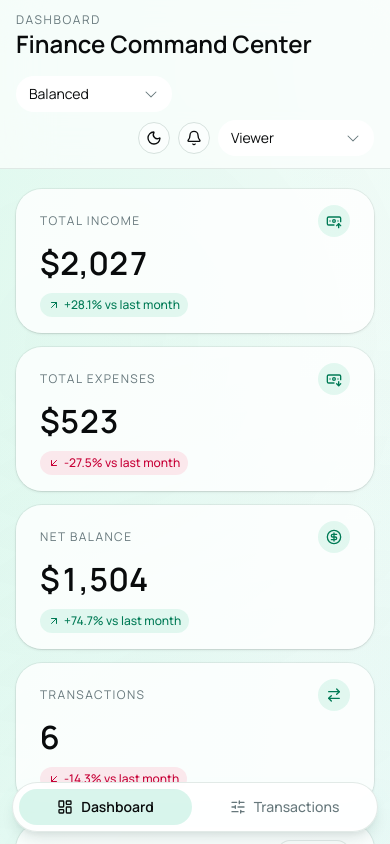
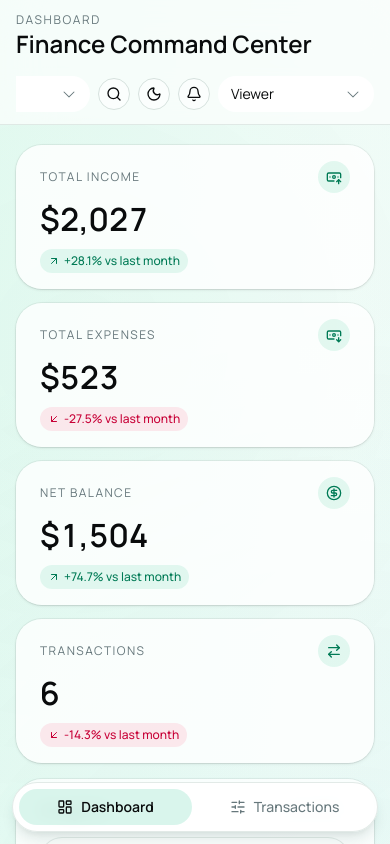
Before and after one commit to ornobaadi/FinBoard, a Next.js app: page / in a window 390 px wide. Shown: the top 844 px of the page. Built offline with nearby package versions, Linux system fonts and the light colour scheme.

Commit message:
feat: enhance Header component with mobile search functionality and improved controls layout

```diff
--- a/components/layout/header.tsx
+++ b/components/layout/header.tsx
@@ -1,7 +1,7 @@
 "use client"
 
-import { ReactNode } from "react"
-import { Bell, Sparkles } from "lucide-react"
+import { ReactNode, useEffect, useRef, useState } from "react"
+import { Bell, Search, Sparkles, X } from "lucide-react"
 
 import { RoleToggle } from "@/components/layout/RoleToggle"
 import { ThemeToggle } from "@/components/layout/theme-toggle"
@@ -25,6 +25,16 @@ export function Header({
   onSearchChange,
   controls,
 }: HeaderProps) {
+  const [mobileSearchOpen, setMobileSearchOpen] = useState(false)
+  const mobileSearchRef = useRef<HTMLInputElement | null>(null)
+  const hasSearch = typeof onSearchChange === "function"
+
+  useEffect(() => {
+    if (mobileSearchOpen) {
+      mobileSearchRef.current?.focus()
+    }
+  }, [mobileSearchOpen])
+
   return (
     <header className="sticky top-0 z-20 mb-4 border-b border-border/70 bg-background/75 px-4 py-3 backdrop-blur-xl sm:px-6 lg:mb-5 lg:px-8">
       <div className="flex flex-wrap items-center justify-between gap-4">
@@ -33,25 +43,60 @@ export function Header({
           <h2 className="font-heading text-2xl font-semibold">{title}</h2>
         </div>
 
-        <div className="flex w-full flex-wrap items-center justify-end gap-2 sm:w-auto sm:gap-2.5">
-          {controls ? <div className="w-full md:w-auto">{controls}</div> : null}
+        <div className="flex w-full items-center justify-end gap-2 overflow-x-auto sm:w-auto sm:gap-2.5 [scrollbar-width:none] [&::-webkit-scrollbar]:hidden">
+          {controls ? <div className="shrink-0">{controls}</div> : null}
 
+          {hasSearch ? (
+            <Button
+              variant="outline"
+              size="icon-sm"
+              className="shrink-0 md:hidden"
+              aria-label={mobileSearchOpen ? "Close search" : "Open search"}
+              aria-expanded={mobileSearchOpen}
+              onClick={() => setMobileSearchOpen((prev) => !prev)}
+            >
+              {mobileSearchOpen ? <X className="size-4" /> : <Search className="size-4" />}
+            </Button>
+          ) : null}
+
+          {hasSearch ? (
             <div className="relative hidden md:block">
               <Input
                 placeholder={searchPlaceholder}
                 className="w-72 bg-card/90 pr-8"
                 value={searchValue ?? ""}
-              onChange={(event) => onSearchChange?.(event.target.value)}
+                onChange={(event) => onSearchChange(event.target.value)}
               />
               <Sparkles className="pointer-events-none absolute top-1/2 right-3 size-4 -translate-y-1/2 text-muted-foreground" />
             </div>
+          ) : null}
+
+          <div className="shrink-0">
             <ThemeToggle />
-          <Button variant="outline" size="icon-sm" aria-label="Notifications">
+          </div>
+          <Button variant="outline" size="icon-sm" className="shrink-0" aria-label="Notifications">
             <Bell className="size-4" />
           </Button>
+          <div className="shrink-0">
             <RoleToggle />
           </div>
         </div>
+      </div>
+
+      {hasSearch ? (
+        <div className={`md:hidden ${mobileSearchOpen ? "mt-3" : "mt-0 hidden"}`}>
+          <div className="relative">
+            <Input
+              ref={mobileSearchRef}
+              placeholder={searchPlaceholder}
+              className="w-full bg-card/90 pr-8"
+              value={searchValue ?? ""}
+              onChange={(event) => onSearchChange(event.target.value)}
+            />
+            <Sparkles className="pointer-events-none absolute top-1/2 right-3 size-4 -translate-y-1/2 text-muted-foreground" />
+          </div>
+        </div>
+      ) : null}
     </header>
   )
 }
```
Lines whose indentation alone changed are shown as unchanged.
